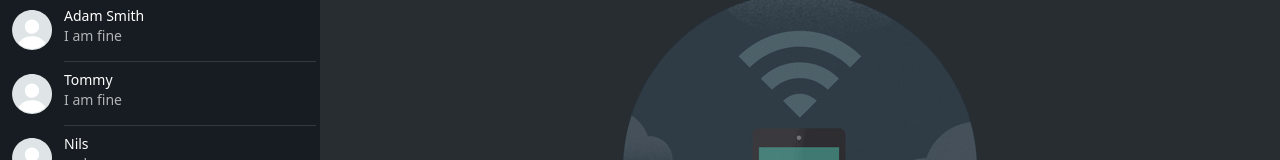
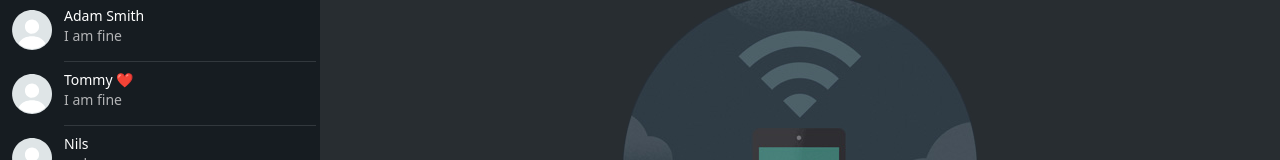
Before and after one commit to hsnkorkmaz/whatsapp-web-clone, a React (Create React App) app: page / in a window 1280 px wide. Shown: the part 131-291 px from the top of the page. Built offline with nearby package versions, Linux system fonts and the light colour scheme.

Commit message:
added emoji to friend

```diff
--- a/src/Components/Friends.js
+++ b/src/Components/Friends.js
@@ -24,7 +24,7 @@ export const friendsList = [
     },
     {
         Id: 2,
-        Name: "Tommy",
+        Name: "Tommy ❤️",
         Messages: [
             {
                 Type: "Sent",
```
